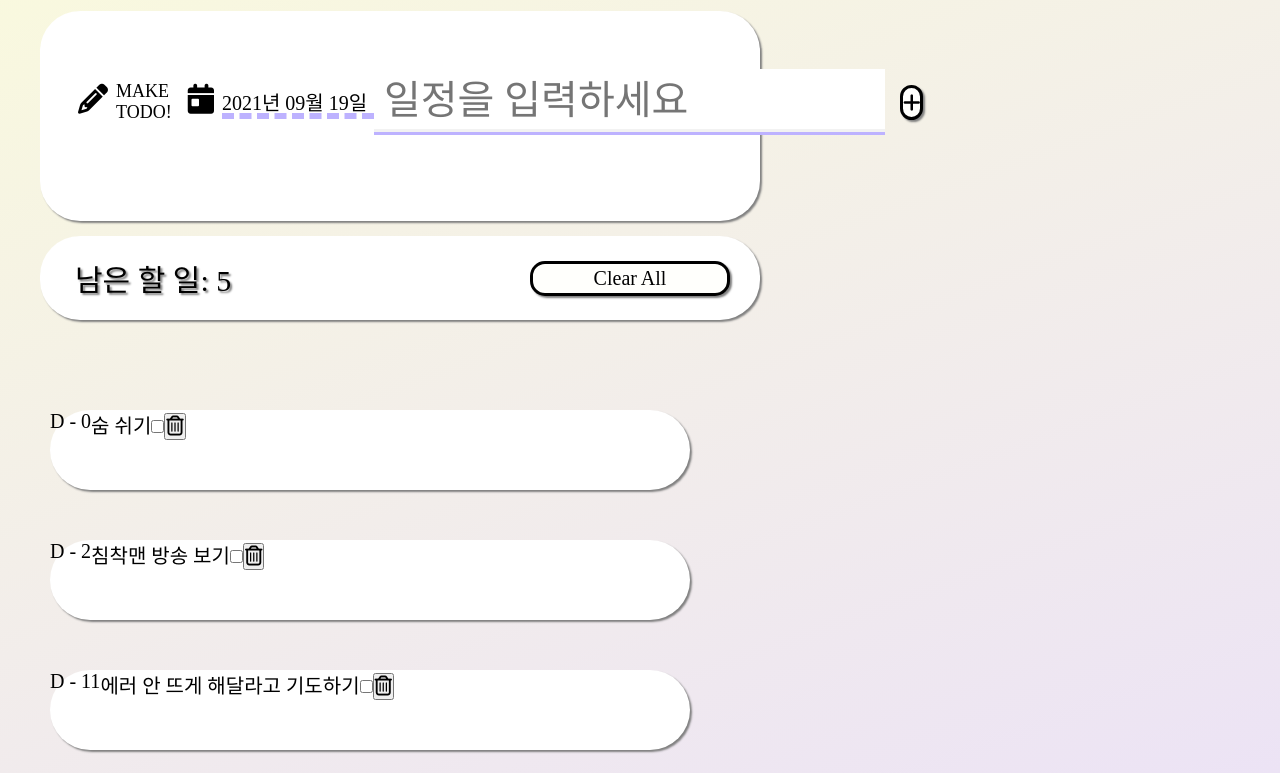
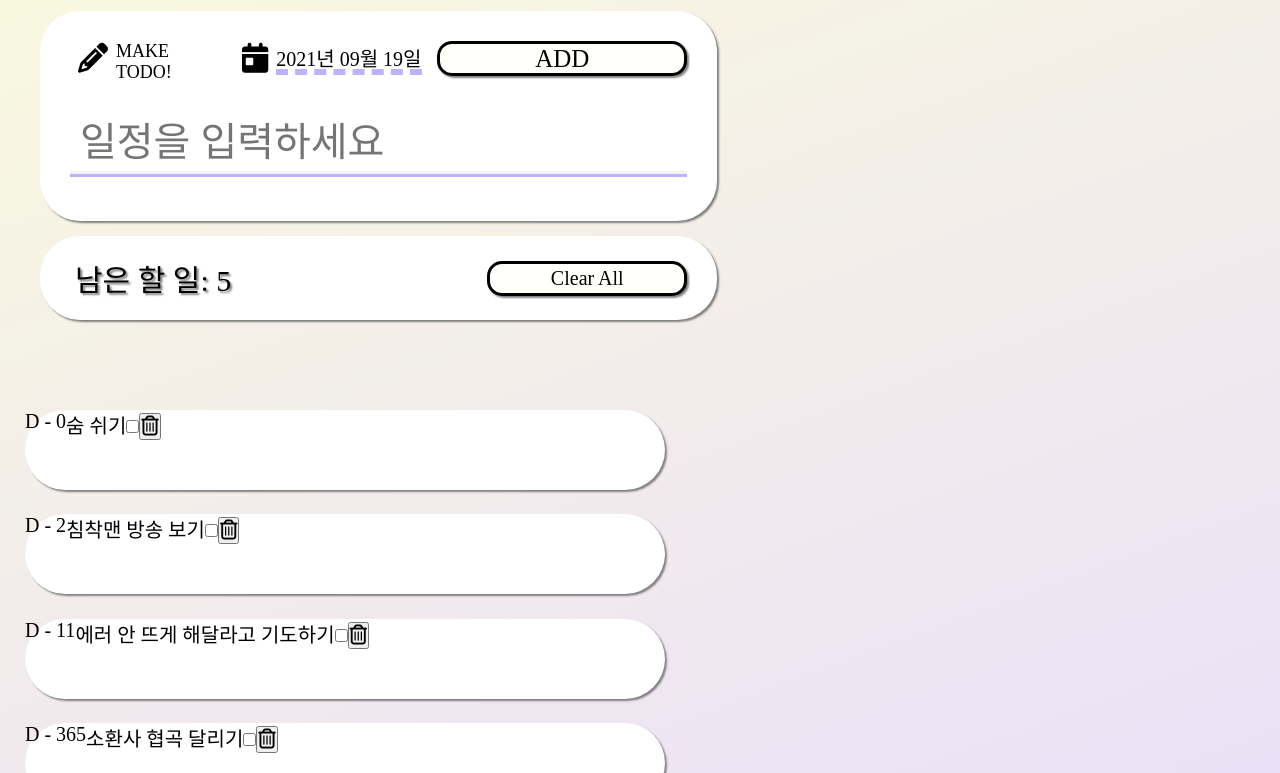
Before and after one commit to lsm6627/codegangster_toto, a React (Create React App) app: page / in a window 1280 px wide. Shown: the part 207-980 px from the top of the page. Built offline with nearby package versions, Linux system fonts and the light colour scheme; a web font is replaced by a local one.

Commit message:
삭제기능 구현, 현성님 CSS 병합, clear all 문구 변경 (#19)

```diff
--- a/src/App.css
+++ b/src/App.css
@@ -19,10 +19,10 @@ main {
   border-radius: 40px;
 }
 
-content {
+.rightPart {
   display: inline-block;
   max-width: 800px;
   min-width: 500px;
+  padding: 25px;
   border-radius: 40px;
-  padding: 25px;
 }
--- a/src/component/ContentTodo.css
+++ b/src/component/ContentTodo.css
@@ -1,4 +1,4 @@
-.todoContainer {
+.todoLists {
   display: inline-block;
 }
 
@@ -7,22 +7,7 @@
   background-color: white;
   border-radius: 40px;
   box-shadow: gray 2px 2px 2px;
-  margin: 50px;
+  margin-top: 24.5px;
   width: 50vw;
   height: 80px;
 }
-
-.todoDate {
-}
-
-.todoContent_checkbox {
-}
-
-.todoContent_delete {
-}
-
-.todoContent_deleteButton {
-}
-
-.todoContent_deleteButton > button > .far {
-}
--- a/src/component/ContentTodo.js
+++ b/src/component/ContentTodo.js
@@ -4,19 +4,14 @@ import dummy from "../static/dummyData";
 
 const ContentTodo = ({ datas, setDatas }) => {
 
+
     const deleteTodo = (some, deleteId) => {
-        console.log(deleteId)
-        if (!dummy) {
-            alert('todo list가 비어있습니다.')
-            return
-        }
-        const filterTodo = datas.filter((todo, id) => {
-            console.log(id)
-            return id !== deleteId
+        const filterTodo = datas.filter((todo) => {
+            return todo.id !== deleteId
         })
         setDatas(filterTodo);
+    };
 
-    };
     return (
         <div>
             <ul className="todoLists">
@@ -27,25 +22,26 @@ const ContentTodo = ({ datas, setDatas }) => {
                             <div className="todoDate">D - {todo.d_day}</div>
                             <div className="todoContent">
                                 {todo.content}
-
-
                                 <span className="todoContent_checkbox">
                                     {/*체크박스영역*/}
                                     <input type="checkbox">{/*체크박스*/}</input>
                                 </span>
                                 <span className="todoContent_delete">
                                     {/*삭제영역*/}
-                    <button className="todoContent_deleteButton">
+                                    <button className="todoContent_deleteButton"
+                                        onClick={() => deleteTodo(todo.content, todo.id)}
+                                    >
                                         {/*삭제버튼*/}
                                         <i className="far fa-trash-alt"></i>
                                     </button>
                                 </span>
                             </div>
-              </li>
+                        </li >
                     );
-          })}
-      </ul>
-    </div>
+                })
+                }
+            </ul >
+        </div >
     );
 };
 
--- a/src/component/CountClear.js
+++ b/src/component/CountClear.js
@@ -2,13 +2,13 @@ import React from 'react';
 import './CountClear.css';
 import dummyData from '../static/dummyData';
 
-const CountClear = ({ isClear, handleClear, datas, setDatas}) => {
+const CountClear = ({ isClear, handleClear, datas, setDatas }) => {
 
   return (
 
     <div className="count_Container">
-      {!datas ? <span className="span--remainTodos">비어있어요!</span>
-        :<span className="span--remainTodos">남은 할 일: {datas.length}</span>}
+      {!datas.length ? <span className="span--remainTodos">비어있어요!</span>
+        : <span className="span--remainTodos">남은 할 일: {datas.length}</span>}
       <button onClick={handleClear} className="btn--clearAll">Clear All</button>
     </div>
 
--- a/src/component/MakeTodo.css
+++ b/src/component/MakeTodo.css
@@ -15,7 +15,6 @@
 
 .MakeTodo_input {
   display: flex;
-  align-items: center;
 }
 
 .MakeTodo_title {
@@ -33,7 +32,7 @@
 .MakeTodo_input__calendar {
   margin-left: auto;
   font-size: 100%;
-  max-width: 152px;
+  max-width: 146px;
   border: dashed 6px #bdb2ff;
   border-top: none;
   border-left: none;
@@ -72,6 +71,7 @@
 }
 
 .MakeTodo_input--submit:hover {
+  background: bdb2ff;
   color: #bdb2ff;
   box-shadow: gray 6px 6px 6px;
 }
--- a/src/component/MakeTodo.js
+++ b/src/component/MakeTodo.js
@@ -55,8 +55,12 @@ const MakeTodo = ({ datas, setDatas }) => {
           minDate={new Date()}
         >
         </DatePicker>
-
-
+        {/* ! 나 이부분 수정함!! 내일 말 하셈!!! 진짜 리얼로!! */}
+        <button className="MakeTodo_input--submit" onClick={addTodoClick}>
+          ADD
+        </button>
+      </div>
+      {/* 여기로 왔다!!!!!!!! */}
       <div className="MakeTodo_input--message">
         <input
           className="input_message"
@@ -66,12 +70,7 @@ const MakeTodo = ({ datas, setDatas }) => {
           placeholder="일정을 입력하세요"
         ></input>
       </div>
-
-        <button className="MakeTodo_input--submit" onClick={addTodoClick}>
-          <i className="fas fa-plus"></i>
-        </button>
-    </div>
-
+      {/* 여기있던 div */}
     </div>
   );
 };
```
Also changed, not shown: src/App.js (+4 -6 lines), src/component/todo.js (deleted, +0 -24 lines). Lines whose indentation alone changed are shown as unchanged.
